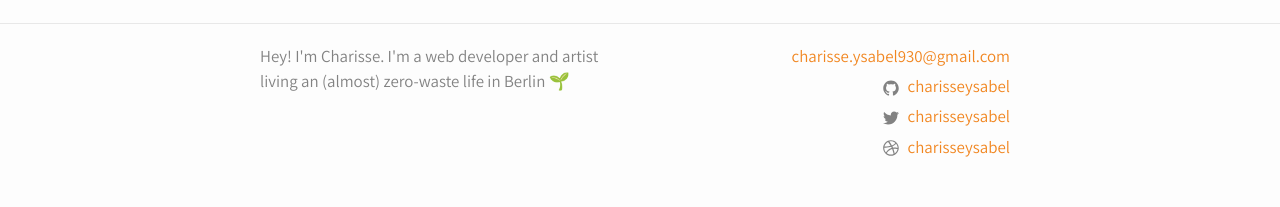
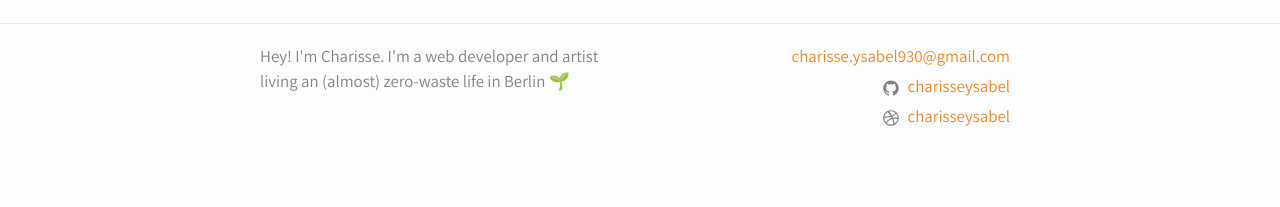
Before and after one commit to charisseysabel/chysbl-blog, a Jekyll site: the page built from index.md, in a window 1280 px wide. Shown: the part 697-904 px from the top of the page. Built offline with Jekyll 4.4.1, drawn with Linux system fonts in a browser that asks for light colours.

Commit message:
feat() remove twitter

```diff
--- a/_config.yml
+++ b/_config.yml
@@ -20,7 +20,6 @@ description: > # this means to ignore newlines until "baseurl:"
 
 baseurl: "" # the subpath of your site, e.g. /blog
 url: "" # the base hostname & protocol for your site, e.g. http://example.com
-twitter_username: charisseysabel
 github_username:  charisseysabel
 dribbble_username: charisseysabel
 
```
Also changed, not shown: 2 other files.
